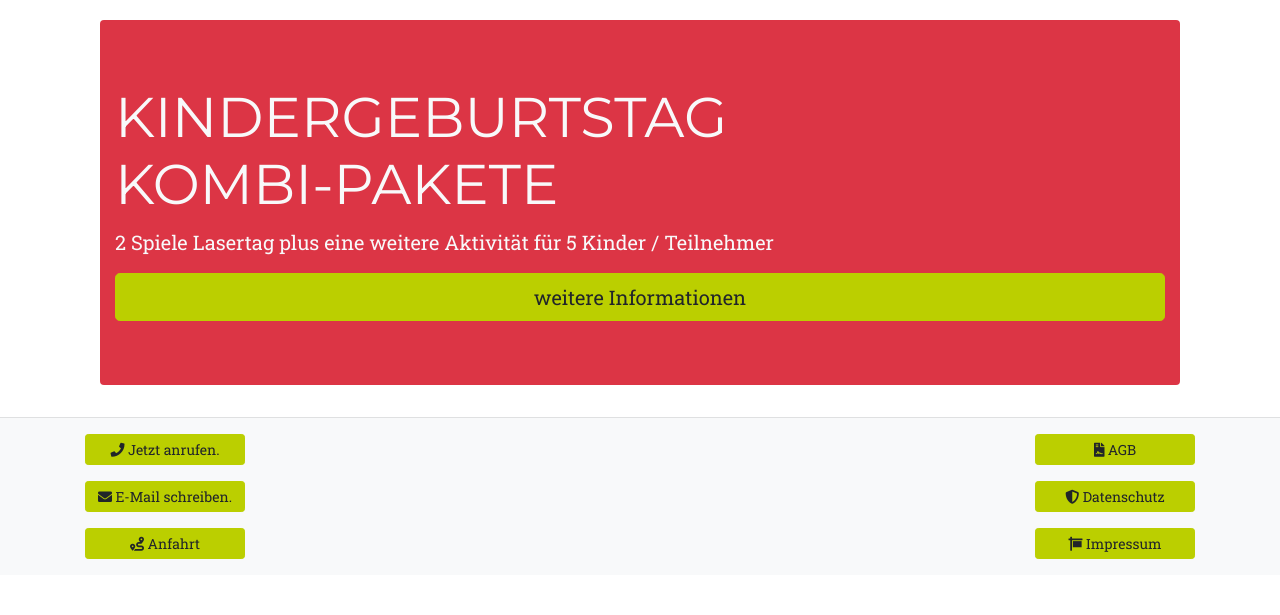
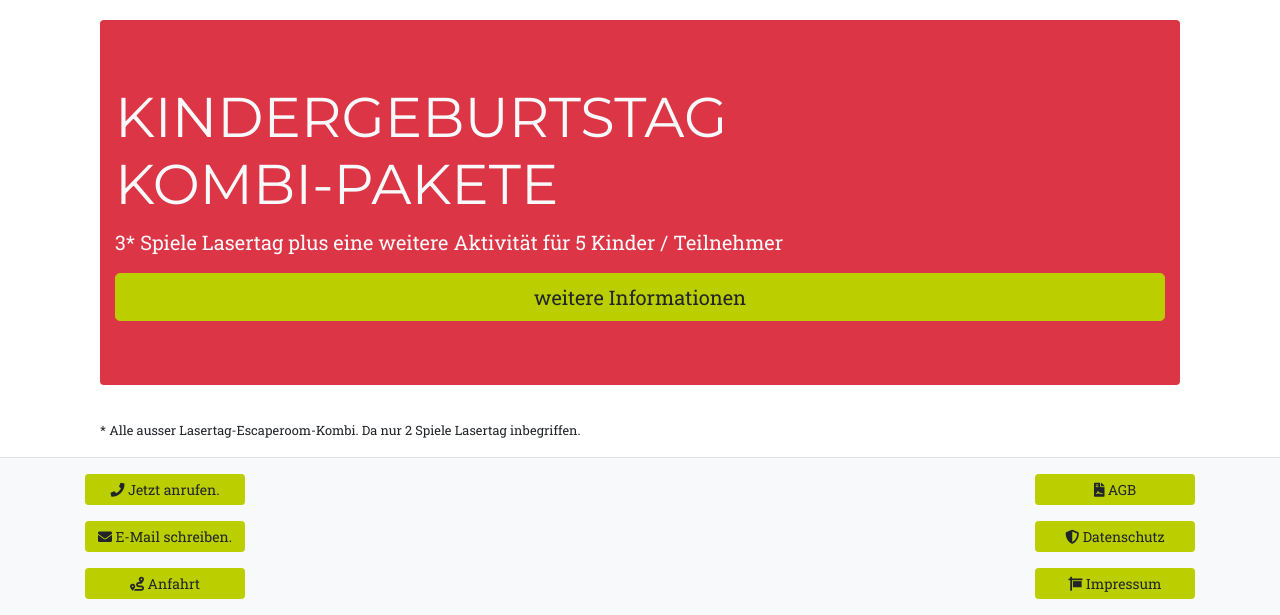
Before and after one commit to Rivagroup/lgc-website, a CodeIgniter app: page /database/kindergeburtstag in a window 1280 px wide. Shown: the part 788-1403 px from the top of the page. Before the commit the page ends 1347 px from the top, so only its background shows below. Run offline with CodeIgniter, Linux system fonts and the light colour scheme; some libraries are stand-ins or nearby versions.

Commit message:
dont get customer confused about what they getting

```diff
--- a/application/views/kindergeburtstag/overview.php
+++ b/application/views/kindergeburtstag/overview.php
@@ -67,8 +67,9 @@
     <div class="jumbotron jumbotron-fluid mt-4 rounded bg-danger text-light">
         <div class="container">
             <h1 class="display-4">KINDERGEBURTSTAG<br/>KOMBI-PAKETE</h1>
-            <p class="lead">2 Spiele Lasertag plus eine weitere Aktivität für 5 Kinder / Teilnehmer</p>
+            <p class="lead">3* Spiele Lasertag plus eine weitere Aktivität für 5 Kinder / Teilnehmer</p>
             <a href="https://spielcenter-chemnitz.de/kombi/#lasertag" target="_blank" class="btn btn-lg btn-block btn-primary" role="button">weitere Informationen</a>
         </div>
     </div>
+    <small class="muted">* Alle ausser Lasertag-Escaperoom-Kombi. Da nur 2 Spiele Lasertag inbegriffen.</small>
 </div>
```
